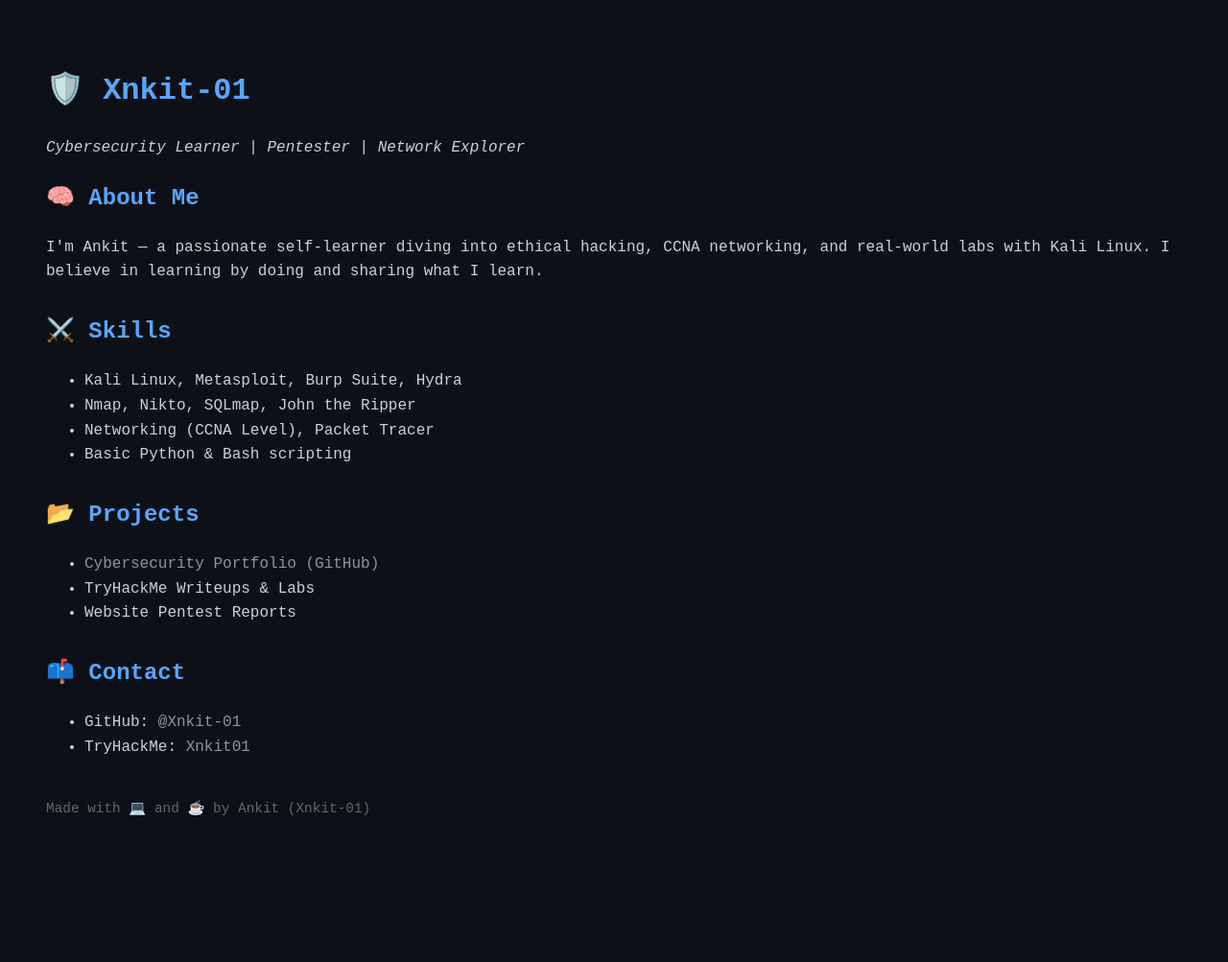
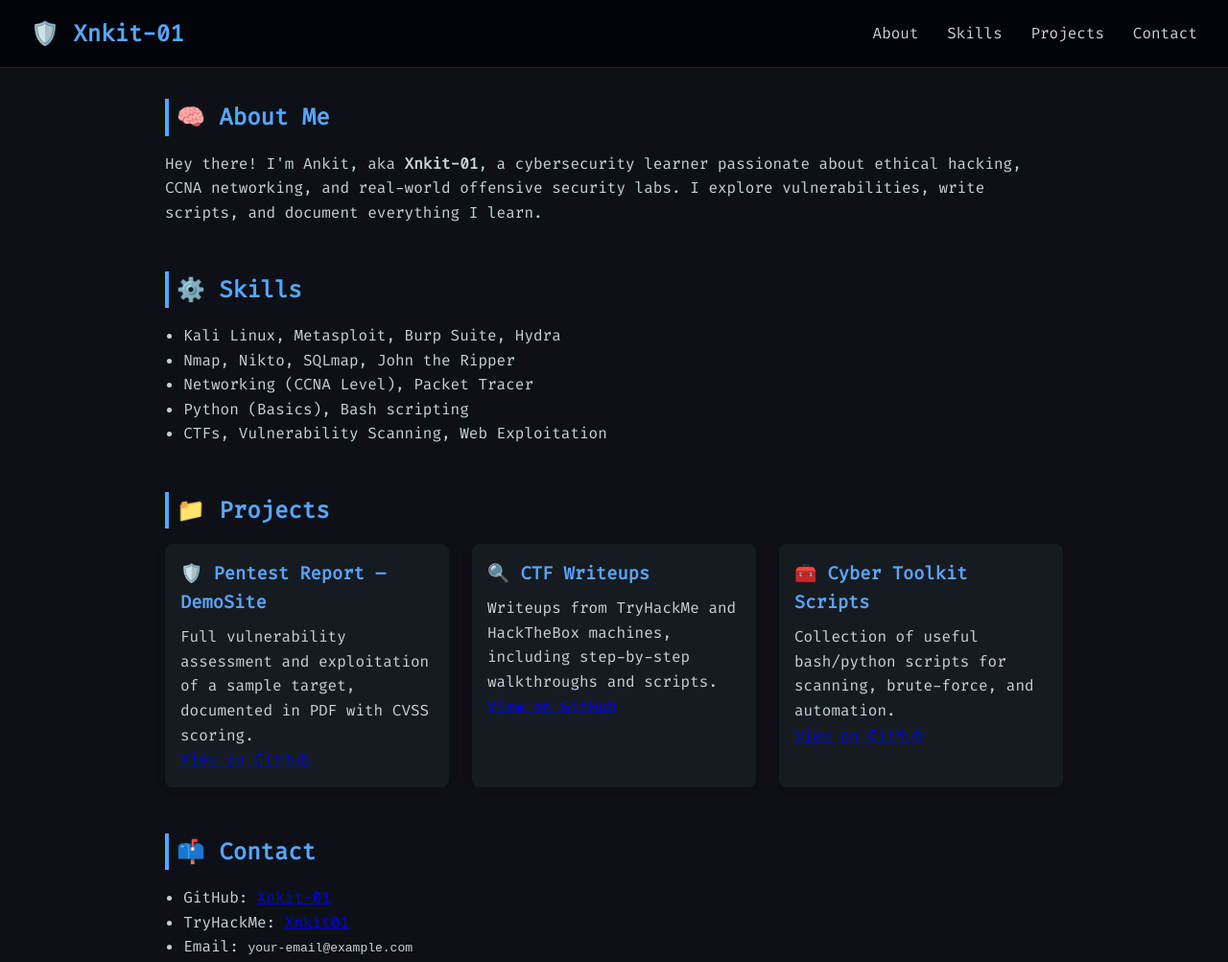
Before and after one commit to Xnkit-01/xnkit-01.github.io, a plain HTML site: page index.html in a window 1280 px wide. Shown: the top 1003 px of the page at 96% size. Before the commit the page ends 918 px from the top, so only its background shows below. Drawn offline with Linux system fonts and the light colour scheme.

Commit message:
Update index.html

```diff
--- a/index.html
+++ b/index.html
@@ -1,82 +1,182 @@
 <!DOCTYPE html>
 <html lang="en">
 <head>
-  <meta charset="UTF-8">
+  <meta charset="UTF-8" />
+  <meta name="viewport" content="width=device-width, initial-scale=1" />
   <title>Xnkit-01 | Cybersecurity Portfolio</title>
-  <meta name="viewport" content="width=device-width, initial-scale=1">
+  <link href="https://fonts.googleapis.com/css2?family=Fira+Code&display=swap" rel="stylesheet">
   <style>
+    :root {
+      --bg: #0d1117;
+      --fg: #c9d1d9;
+      --accent: #58a6ff;
+      --card: #161b22;
+    }
+
+    * {
+      box-sizing: border-box;
+      margin: 0;
+      padding: 0;
+    }
+
     body {
-      background-color: #0d1117;
-      color: #c9d1d9;
-      font-family: 'Courier New', monospace;
-      padding: 40px;
+      background-color: var(--bg);
+      color: var(--fg);
+      font-family: 'Fira Code', monospace;
       line-height: 1.6;
     }
-    h1, h2 {
-      color: #58a6ff;
+
+    header {
+      background: #010409;
+      padding: 1rem 2rem;
+      display: flex;
+      justify-content: space-between;
+      align-items: center;
+      border-bottom: 1px solid #21262d;
     }
-    a {
-      color: #8b949e;
+
+    header h1 {
+      color: var(--accent);
+      font-size: 1.5rem;
+    }
+
+    nav a {
+      margin-left: 20px;
+      color: var(--fg);
       text-decoration: none;
     }
-    a:hover {
-      color: #58a6ff;
-      text-decoration: underline;
+
+    nav a:hover {
+      color: var(--accent);
     }
-    .section {
-      margin-bottom: 30px;
+
+    .container {
+      max-width: 1000px;
+      margin: auto;
+      padding: 2rem;
     }
-    code {
-      background: #161b22;
-      padding: 2px 6px;
-      border-radius: 4px;
+
+    section {
+      margin-bottom: 3rem;
     }
+
+    h2 {
+      color: var(--accent);
+      margin-bottom: 1rem;
+      border-left: 4px solid var(--accent);
+      padding-left: 0.5rem;
+    }
+
+    ul {
+      padding-left: 1.2rem;
+    }
+
+    .card-grid {
+      display: grid;
+      grid-template-columns: repeat(auto-fit, minmax(280px, 1fr));
+      gap: 1.5rem;
+    }
+
+    .card {
+      background-color: var(--card);
+      padding: 1rem;
+      border-radius: 8px;
+      box-shadow: 0 0 10px #00000033;
+      transition: transform 0.2s ease;
+    }
+
+    .card:hover {
+      transform: scale(1.03);
+    }
+
+    .card h3 {
+      color: var(--accent);
+      margin-bottom: 0.5rem;
+    }
+
     .footer {
-      margin-top: 40px;
+      text-align: center;
       font-size: 0.9rem;
       color: #666;
+      padding: 2rem 1rem;
+    }
+
+    @media (max-width: 600px) {
+      header {
+        flex-direction: column;
+        align-items: flex-start;
+      }
+
+      nav {
+        margin-top: 1rem;
+      }
     }
   </style>
 </head>
 <body>
 
+  <header>
     <h1>🛡️ Xnkit-01</h1>
-  <p><i>Cybersecurity Learner | Pentester | Network Explorer</i></p>
+    <nav>
+      <a href="#about">About</a>
+      <a href="#skills">Skills</a>
+      <a href="#projects">Projects</a>
+      <a href="#contact">Contact</a>
+    </nav>
+  </header>
 
-  <div class="section">
+  <div class="container">
+
+    <section id="about">
       <h2>🧠 About Me</h2>
-    <p>I'm Ankit — a passionate self-learner diving into ethical hacking, CCNA networking, and real-world labs with Kali Linux. I believe in learning by doing and sharing what I learn.</p>
-  </div>
+      <p>Hey there! I'm Ankit, aka <strong>Xnkit-01</strong>, a cybersecurity learner passionate about ethical hacking, CCNA networking, and real-world offensive security labs. I explore vulnerabilities, write scripts, and document everything I learn.</p>
+    </section>
 
-  <div class="section">
-    <h2>⚔️ Skills</h2>
+    <section id="skills">
+      <h2>⚙️ Skills</h2>
       <ul>
         <li>Kali Linux, Metasploit, Burp Suite, Hydra</li>
         <li>Nmap, Nikto, SQLmap, John the Ripper</li>
         <li>Networking (CCNA Level), Packet Tracer</li>
-      <li>Basic Python & Bash scripting</li>
+        <li>Python (Basics), Bash scripting</li>
+        <li>CTFs, Vulnerability Scanning, Web Exploitation</li>
       </ul>
+    </section>
+
+    <section id="projects">
+      <h2>📁 Projects</h2>
+      <div class="card-grid">
+        <div class="card">
+          <h3>🛡️ Pentest Report – DemoSite</h3>
+          <p>Full vulnerability assessment and exploitation of a sample target, documented in PDF with CVSS scoring.</p>
+          <a href="https://github.com/Xnkit-01/pentest-demo">View on GitHub</a>
         </div>
+        <div class="card">
+          <h3>🔍 CTF Writeups</h3>
+          <p>Writeups from TryHackMe and HackTheBox machines, including step-by-step walkthroughs and scripts.</p>
+          <a href="https://github.com/Xnkit-01/ctf-writeups">View on GitHub</a>
+        </div>
+        <div class="card">
+          <h3>🧰 Cyber Toolkit Scripts</h3>
+          <p>Collection of useful bash/python scripts for scanning, brute-force, and automation.</p>
+          <a href="https://github.com/Xnkit-01/cyber-tools">View on GitHub</a>
+        </div>
+      </div>
+    </section>
 
-  <div class="section">
-    <h2>📂 Projects</h2>
-    <ul>
-      <li><a href="https://github.com/Xnkit-01/cybersecurity-portfolio">Cybersecurity Portfolio (GitHub)</a></li>
-      <li>TryHackMe Writeups & Labs</li>
-      <li>Website Pentest Reports</li>
-    </ul>
-  </div>
-
-  <div class="section">
+    <section id="contact">
       <h2>📫 Contact</h2>
       <ul>
-      <li>GitHub: <a href="https://github.com/Xnkit-01">@Xnkit-01</a></li>
+        <li>GitHub: <a href="https://github.com/Xnkit-01">Xnkit-01</a></li>
         <li>TryHackMe: <a href="https://tryhackme.com/p/Xnkit01">Xnkit01</a></li>
+        <li>Email: <code>your-email@example.com</code></li>
       </ul>
+    </section>
+
   </div>
 
   <div class="footer">
-    <p>Made with 💻 and ☕ by Ankit (Xnkit-01)</p>
+    <p>Made with 💻 and ☕ by Xnkit-01 | © 2025</p>
   </div>
 
 </body>
```
Lines whose indentation alone changed are shown as unchanged.
